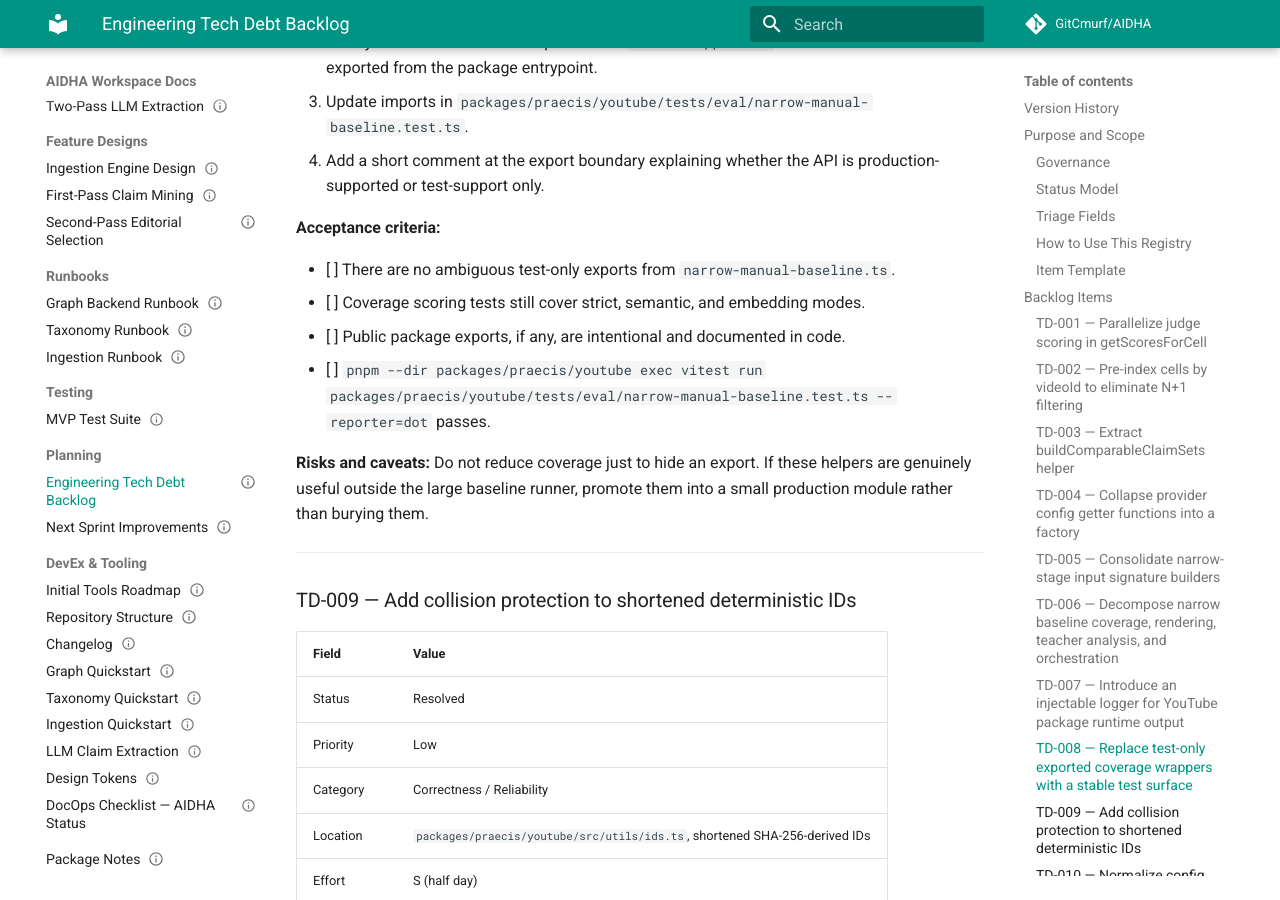
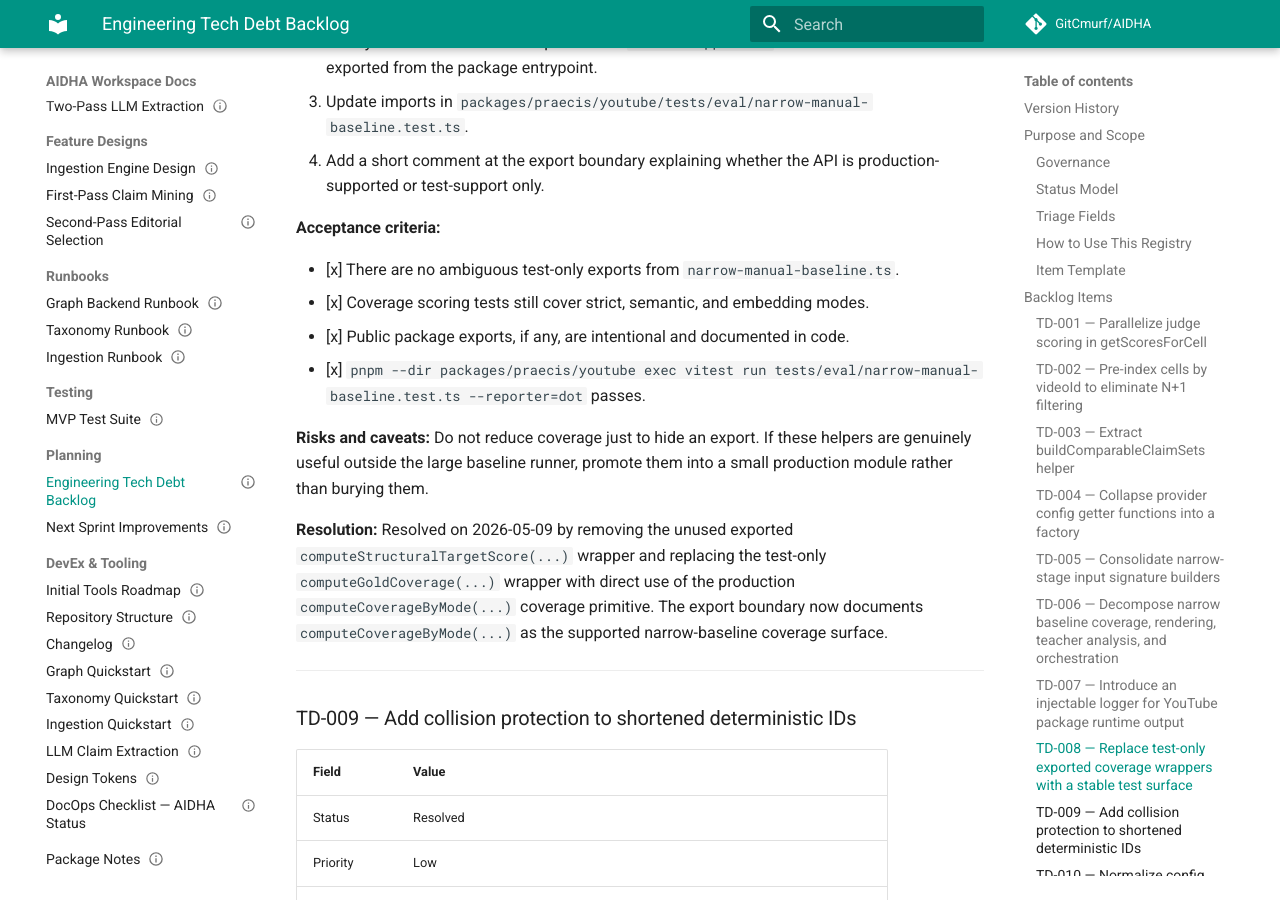
Before and after one commit to GitCmurf/AIDHA, an MkDocs documentation site: the page built from docs/05-planning/tasks/task-007-tech-debt-backlog.md, in a window 1280 px wide and 900 px high, scrolled down 16807 px. Built offline with MkDocs 1.6.1 and Material for MkDocs 9.7.7, drawn with Linux system fonts in a browser that asks for light colours; comment, search, counter and statistics services are not loaded; the version menu is left out; some of the changed text lies outside the part shown.

Commit message:
refactor: clarify narrow coverage exports

```diff
--- a/docs/05-planning/tasks/task-007-tech-debt-backlog.md
+++ b/docs/05-planning/tasks/task-007-tech-debt-backlog.md
@@ -665,7 +665,7 @@ errors still reach stderr. This is a separation-of-concerns change, not a loggin
 
 | Field      | Value |
 |------------|-------|
-| Status     | Open |
+| Status     | Resolved |
 | Priority   | Low |
 | Category   | Maintainability |
 | Location   | `packages/praecis/youtube/src/eval/narrow-manual-baseline.ts`, `computeGoldCoverage` / `computeStructuralTargetScore` |
@@ -697,15 +697,21 @@ API change.
 
 **Acceptance criteria:**
 
-- [ ] There are no ambiguous test-only exports from `narrow-manual-baseline.ts`.
-- [ ] Coverage scoring tests still cover strict, semantic, and embedding modes.
-- [ ] Public package exports, if any, are intentional and documented in code.
-- [ ] `pnpm --dir packages/praecis/youtube exec vitest run packages/praecis/youtube/tests/eval/narrow-manual-baseline.test.ts --reporter=dot`
+- [x] There are no ambiguous test-only exports from `narrow-manual-baseline.ts`.
+- [x] Coverage scoring tests still cover strict, semantic, and embedding modes.
+- [x] Public package exports, if any, are intentional and documented in code.
+- [x] `pnpm --dir packages/praecis/youtube exec vitest run tests/eval/narrow-manual-baseline.test.ts --reporter=dot`
   passes.
 
 **Risks and caveats:**
 Do not reduce coverage just to hide an export. If these helpers are genuinely useful outside the
 large baseline runner, promote them into a small production module rather than burying them.
+
+**Resolution:**
+Resolved on 2026-05-09 by removing the unused exported `computeStructuralTargetScore(...)`
+wrapper and replacing the test-only `computeGoldCoverage(...)` wrapper with direct use of the
+production `computeCoverageByMode(...)` coverage primitive. The export boundary now documents
+`computeCoverageByMode(...)` as the supported narrow-baseline coverage surface.
 
 ---
 
@@ -1364,6 +1370,8 @@ real capability gap.
 - TD-005 — Consolidate narrow-stage input signature builders. Resolved by extracting shared
   `buildNarrowStageSignaturePayload(...)` normalization while preserving stage-specific wrapper
   signatures.
+- TD-008 — Replace test-only exported coverage wrappers with a stable test surface. Resolved by
+  removing wrapper exports and using the documented `computeCoverageByMode(...)` primitive.
 - TD-009 — Add collision protection to shortened deterministic IDs. Resolved by moving generated
   `hashId(...)` values to a 128-bit SHA-256 prefix and adding deterministic uniqueness tests.
 - TD-010 — Normalize config fixture permissions in test setup. Resolved by adding explicit
```
Also changed, not shown: other parts of docs/05-planning/tasks/task-007-tech-debt-backlog.md (+2 -2 lines), docs/05-planning/tasks/task-008-next-sprint-improvements.md (+4 -4 lines), 2 other files.
